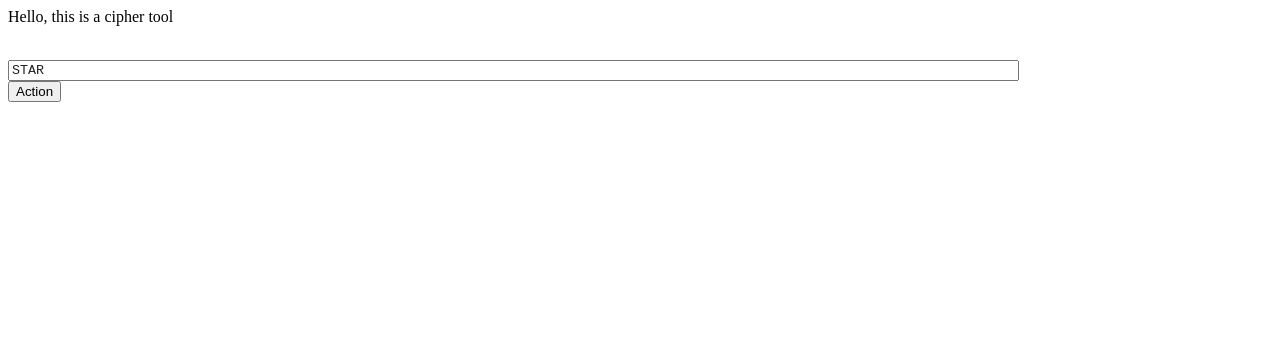
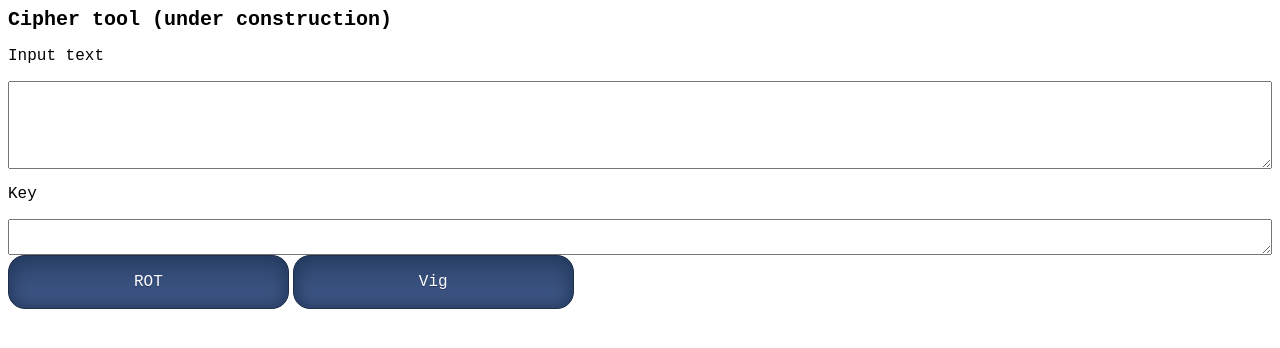
Before and after one commit to TheFiveBoxingWizardsJumpQuickly/CipherTool, a Django app: page / in a window 1280 px wide. Shown: the top 348 px of the page. Run offline with Django 3.2, Linux system fonts and the light colour scheme.

Commit message:
dev 20200524-2

```diff
--- a/cipher/static/style.css
+++ b/cipher/static/style.css
@@ -1,16 +1,59 @@
-.a1{
+.inputtextarea1{
     color: #222222;
     font-family:"Courier New", Consolas, monospace;
-    width:80%;
+    font-size: 16px;
+    width:100%;
+    height:88px;
+}
+
+.inputtextarea2{
+    color: #222222;
+    font-family:"Courier New", Consolas, monospace;
+    width:100%;
     height:auto;
+}
+
+p {
+    font-family:"Courier New", Consolas, monospace;
+    font-size: 16px;
+}
+
+h1 {
+    font-family:"Courier New", Consolas, monospace;
+    font-size: 20px;
 }
 
 .b1 {
     color: #222222;
     font-family:"Courier New", Consolas, monospace;
+    font-size: 16px;
+    width:80%;
 }
 
-btn {
-    color: #222222;
-    font-family:"Courier New", Consolas, monospace;
+.myButton {
+	box-shadow:inset 0px 0px 15px 3px #23395e;
+	background:linear-gradient(to bottom, #2e466e 5%, #415989 100%);
+	background-color:#2e466e;
+	border-radius:17px;
+	border:1px solid #1f2f47;
+	display:inline-block;
+	cursor:pointer;
+	color:#ffffff;
+	font-family:"Courier New", Consolas, monospace;
+	font-size:16px;
+	padding:6px 13px;
+	text-decoration:none;
+    text-shadow:0px 1px 0px #263666;
+    height:40px;
+    width:20%;
+    text-align: center;
+    line-height:40px;
 }
+.myButton:hover {
+	background:linear-gradient(to bottom, #415989 5%, #2e466e 100%);
+	background-color:#415989;
+}
+.myButton:active {
+	position:relative;
+	top:1px;
+}
--- a/cipher/templates/index.html
+++ b/cipher/templates/index.html
@@ -11,36 +11,71 @@
             crossorigin="anonymous">
         </script>
 
-        <p>{{ testparam }}</p>
-        <br>
+        <H1>{{ header_string }}</h1>
 
-
-        <form id='input_form'>
-            {% csrf_token %}
-            <input type="text" name="input_1_txt" value="STAR" class='a1'>
-            <BR>
-            <button type="submit" class="btn">Action</button>
-        </form>
+        {% csrf_token %}
+        <p>Input text</p>
+        <textarea id="input_1_txt" class='inputtextarea1'></textarea>
+        <BR>
+        <p>Key</p>
+        <textarea id="input_2_txt" class='inputtextarea2'></textarea>
+        <BR>
+        <a class="myButton" onclick="decode_action('./decode_a')">ROT</a>
+        <a class="myButton" onclick="decode_action('./decode_b')">Vig</a>
 
         <div id='output_div' class='b1'>
             <span id="output_txt"></span>
         </div>
+
         <script>
-            $("form").submit( function(event) {
-                event.preventDefault();
-                var form = $(this);
+            function decode_action(action_url) {
                 $.ajax({
-                        url: "./decode_alice",
+                        url: action_url,
                         method: 'POST',
-                        data: form.serialize(),
+                        data: {
+                            'input_1_txt': document.getElementById( "input_1_txt" ).value,
+                            'input_2_txt': document.getElementById( "input_2_txt" ).value,
+                        },
                         timeout: 10000,
                         dataType: "text",
                 })
                 .done( function(data) {
                         document.getElementById( "output_txt" ).innerHTML = data;
                 })
+            }
+        </script>
+
+        <script>
+            function getCookie(name) {
+                var cookieValue = null;
+                if (document.cookie && document.cookie !== '') {
+                    var cookies = document.cookie.split(';');
+                    for (var i = 0; i < cookies.length; i++) {
+                        var cookie = jQuery.trim(cookies[i]);
+                        // Does this cookie string begin with the name we want?
+                        if (cookie.substring(0, name.length + 1) === (name + '=')) {
+                            cookieValue = decodeURIComponent(cookie.substring(name.length + 1));
+                            break;
+                        }
+                    }
+                }
+                return cookieValue;
+            }
+
+            var csrftoken = getCookie('csrftoken');
+
+            function csrfSafeMethod(method) {
+                // these HTTP methods do not require CSRF protection
+                return (/^(GET|HEAD|OPTIONS|TRACE)$/.test(method));
+            }
+
+            $.ajaxSetup({
+                beforeSend: function (xhr, settings) {
+                    if (!csrfSafeMethod(settings.type) && !this.crossDomain) {
+                        xhr.setRequestHeader("X-CSRFToken", csrftoken);
+                    }
+                }
             });
         </script>
-
     </body>
 </html>
--- a/cipher/urls.py
+++ b/cipher/urls.py
@@ -3,5 +3,6 @@ from . import views, functions
 
 urlpatterns = [
     path('', views.top),
-    path('decode_alice', functions.decode_alice)
+    path('decode_a', functions.decode_a),
+    path('decode_b', functions.decode_b),
 ]
--- a/cipher/views.py
+++ b/cipher/views.py
@@ -2,7 +2,7 @@ from django.shortcuts import render
 from django.http import HttpResponse
 
 def top(request):
-    param = 'Hello, this is a cipher tool'
+    param = 'Cipher tool (under construction)'
     return render(request, 'index.html', {
-        'testparam': param,
+        'header_string': param,
         })
```
Also changed, not shown: cipher/functions.py (+20 -2 lines).
